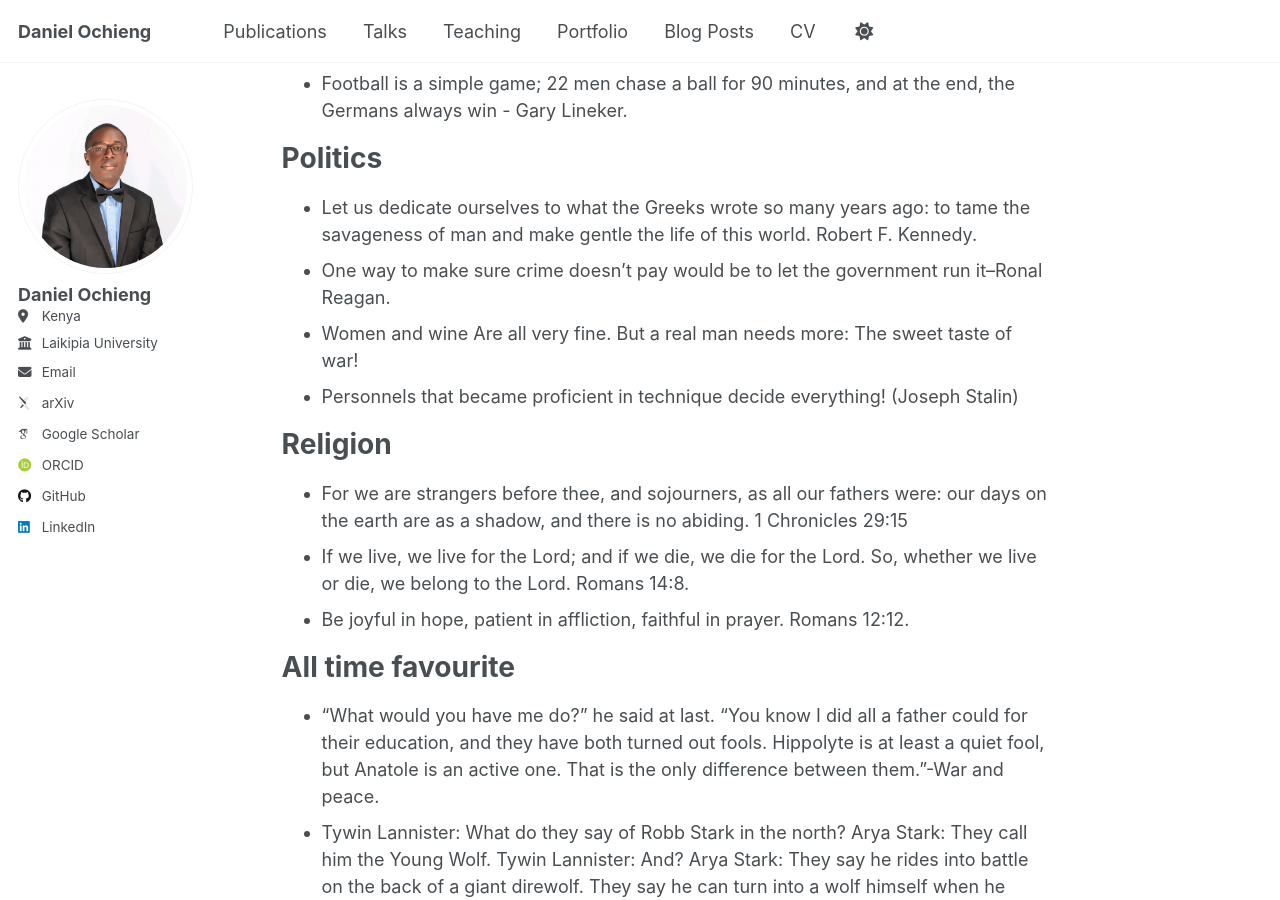
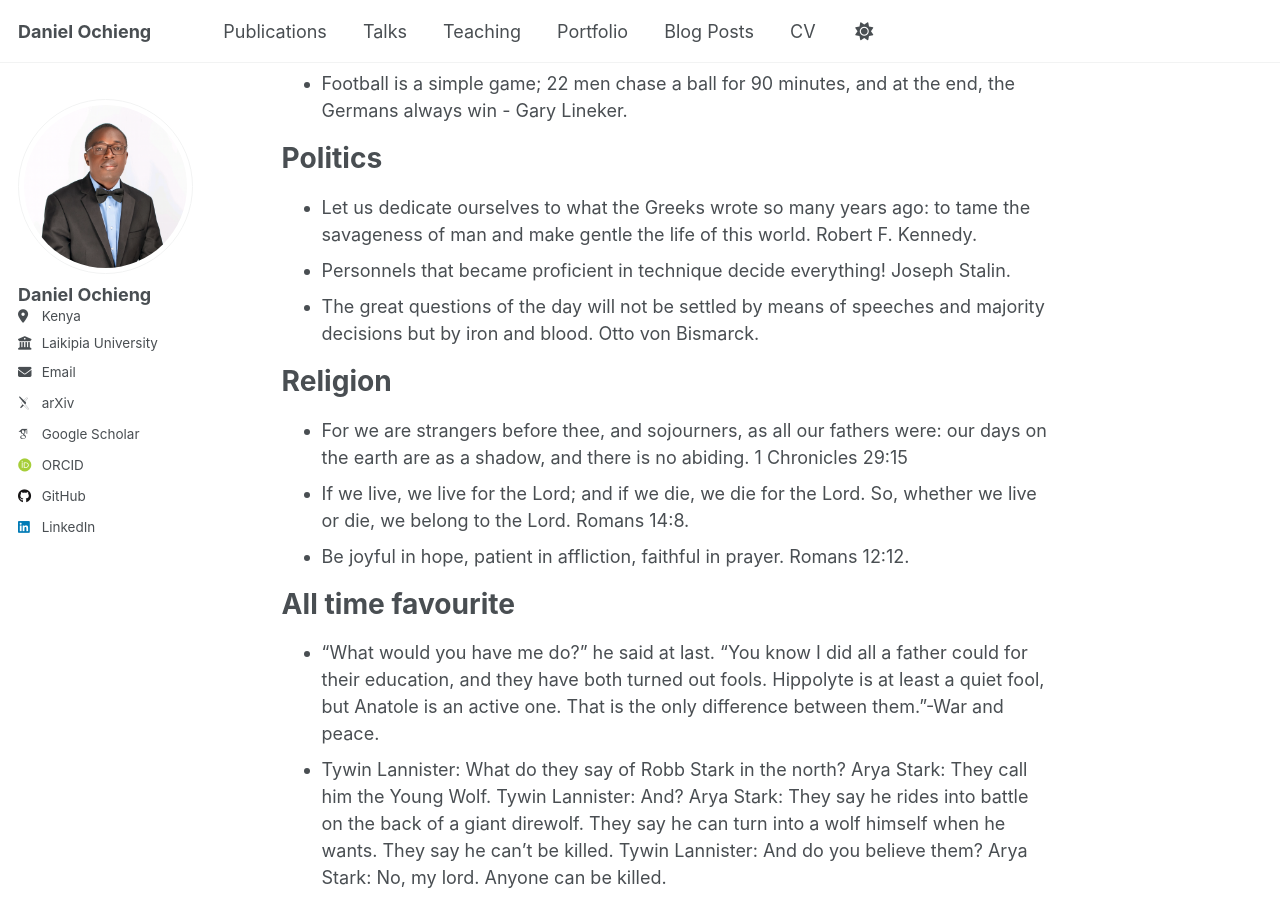
Before and after one commit to Daniel-Ochieng/Daniel-Ochieng.github.io, a Jekyll site: the page built from _posts/2025-12-12-blog-post-2.md, in a window 1280 px wide and 900 px high, scrolled down 634 px. Built offline with Jekyll 4.4.1, drawn with Linux system fonts in a browser that asks for light colours; some web fonts are replaced.

Commit message:
Fix quotes and punctuation in political quotes section
Removed quotation marks and corrected punctuation in quotes.

```diff
--- a/_posts/2025-12-12-blog-post-2.md
+++ b/_posts/2025-12-12-blog-post-2.md
@@ -22,9 +22,8 @@ Football
 Politics
 ======
 - Let us dedicate ourselves to what the Greeks wrote so many years ago: to tame the savageness of man and make gentle the life of this world. Robert F. Kennedy.
-- One way to make sure crime doesn't pay would be to let the government run it--Ronal Reagan.
-- Women and wine Are all very fine. But a real man needs more: The sweet taste of war!
-- Personnels that became proficient in technique decide everything! (Joseph Stalin)
+- Personnels that became proficient in technique decide everything! Joseph Stalin.
+- The great questions of the day will not be settled by means of speeches and majority decisions but by iron and blood. Otto von Bismarck.
 
 
 Religion
```
